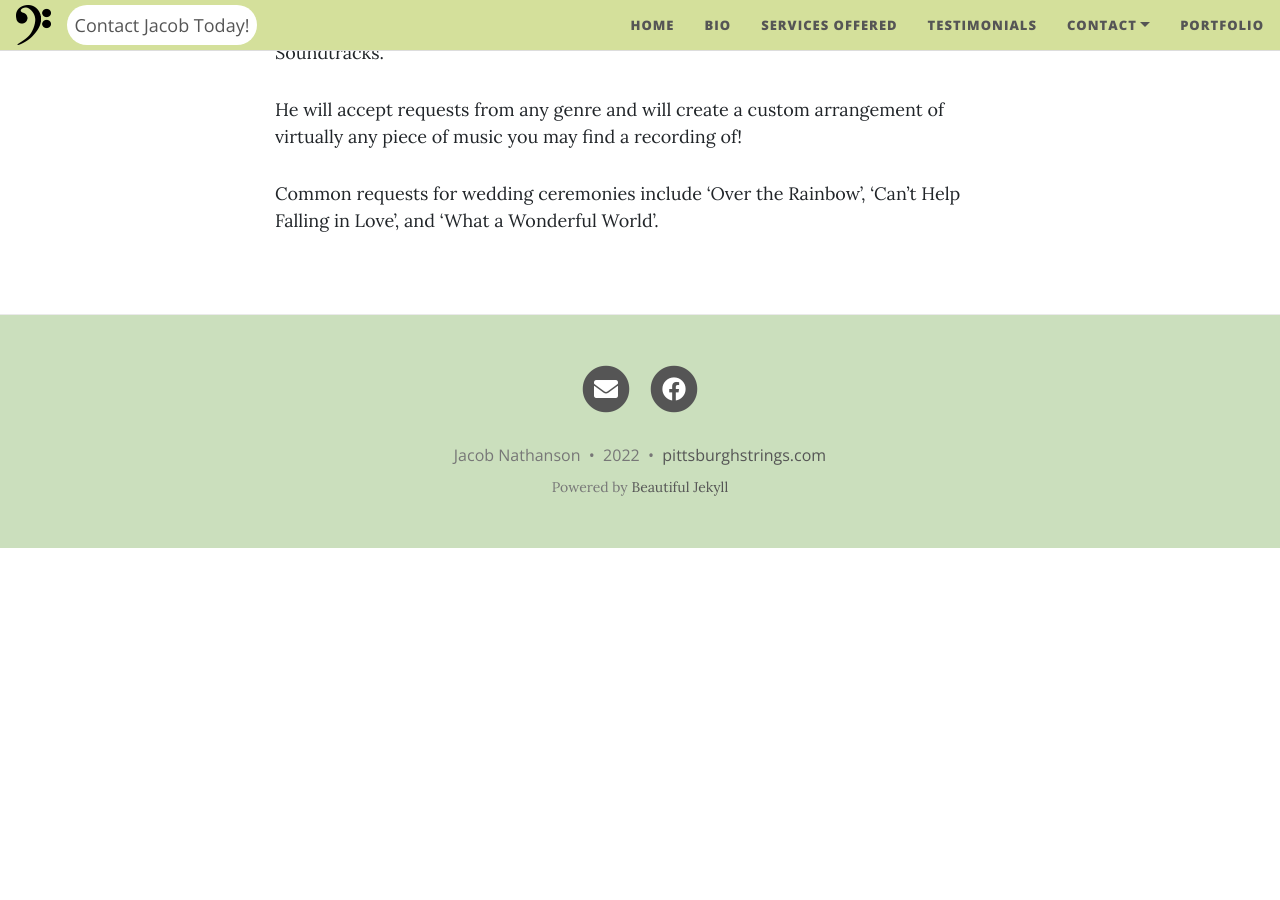
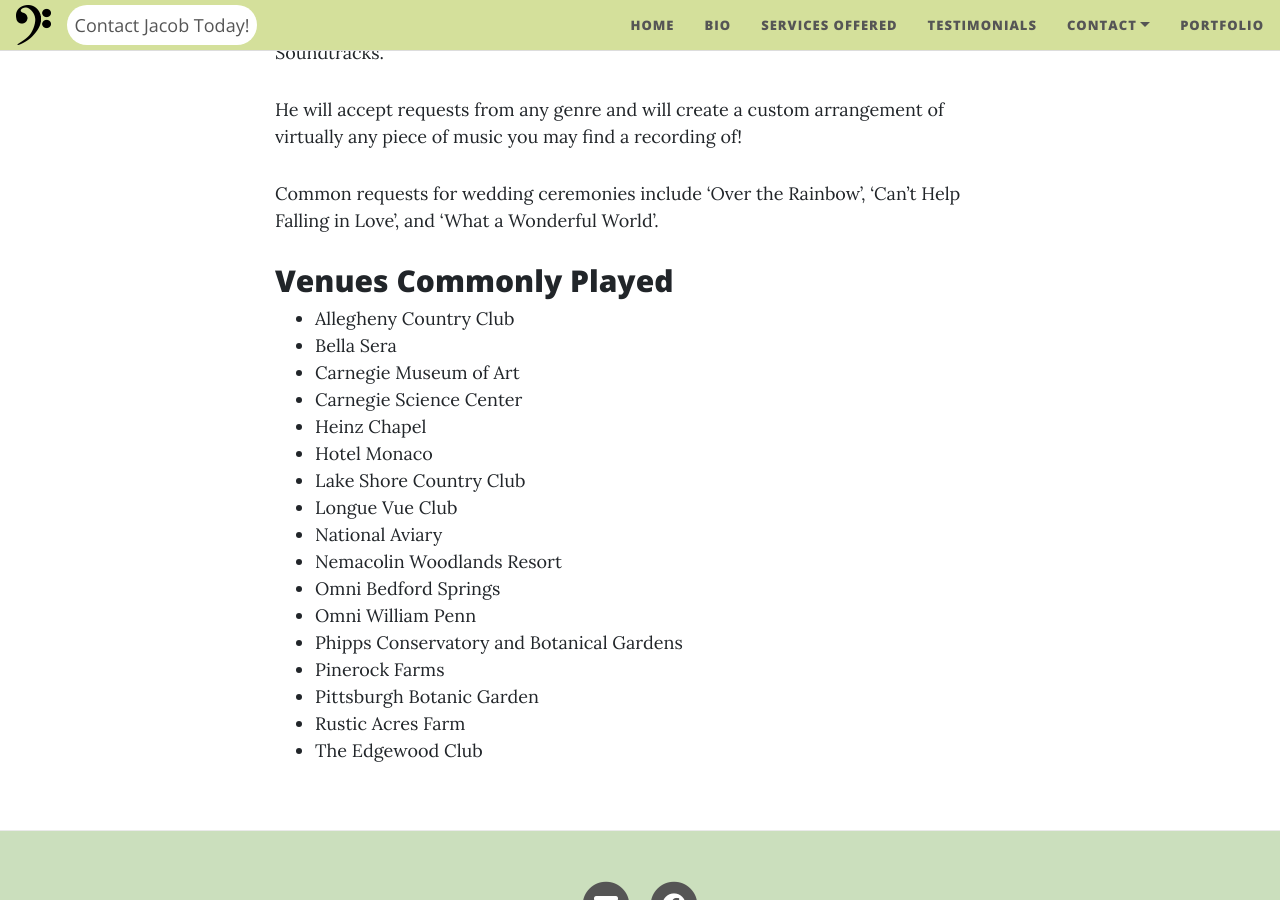
Before and after one commit to ben-nathanson/jake-nathanson-music, a Jekyll site: the page built from pages/services-offered.md, in a window 1280 px wide and 900 px high, scrolled down 540 px. Built offline with Jekyll 4.4.1, drawn with Linux system fonts in a browser that asks for light colours; nearby versions of some CDN libraries; before the commit the page ends 1088 px from its top, so only the background shows below that.

Commit message:
Add venues

```diff
--- a/pages/services-offered.md
+++ b/pages/services-offered.md
@@ -12,7 +12,6 @@
 - Hospice care
 - Funerals
 
-
 ## Repertoire
 
 Jacob's repertoire includes Classical, Traditional, Folk, Jazz, Rock, Pop, and Film Soundtracks.
@@ -20,3 +19,23 @@
 He will accept requests from any genre and will create a custom arrangement of virtually any piece of music you may find a recording of!
 
 Common requests for wedding ceremonies include 'Over the Rainbow', 'Can't Help Falling in Love', and 'What a Wonderful World'.
+
+## Venues Commonly Played
+
+- Allegheny Country Club
+- Bella Sera
+- Carnegie Museum of Art
+- Carnegie Science Center
+- Heinz Chapel
+- Hotel Monaco
+- Lake Shore Country Club
+- Longue Vue Club
+- National Aviary
+- Nemacolin Woodlands Resort
+- Omni Bedford Springs
+- Omni William Penn
+- Phipps Conservatory and Botanical Gardens
+- Pinerock Farms
+- Pittsburgh Botanic Garden
+- Rustic Acres Farm
+- The Edgewood Club
```
